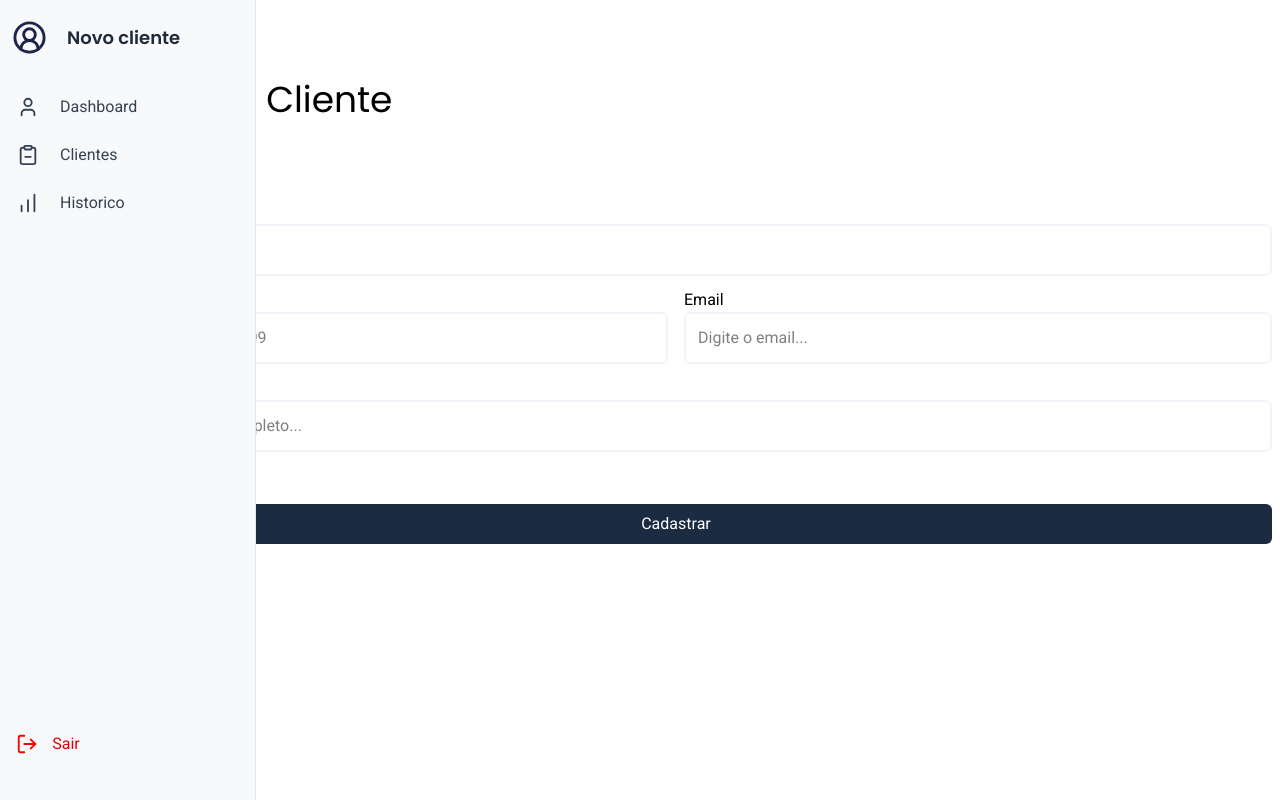
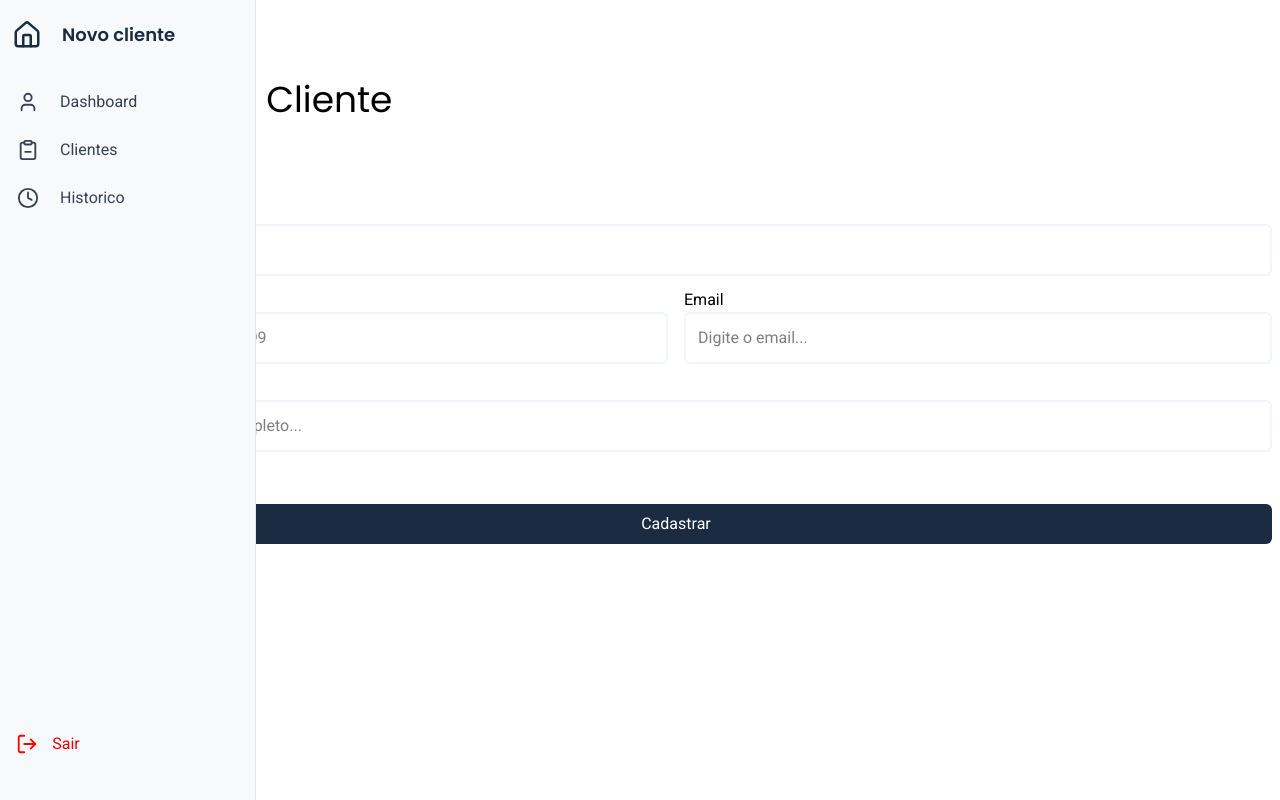
Before and after one commit to duarteeigor/call_flow, a Next.js app: page /dashboard/costumer/new in a window 1280 px wide. Built offline with nearby package versions, Linux system fonts and the light colour scheme; no server answers.

Commit message:
style: changing buttons colors

```diff
--- a/src/components/sidebar/index.tsx
+++ b/src/components/sidebar/index.tsx
@@ -7,6 +7,8 @@ import {
     User,
     CircleUserRound,
     LogOut,
+    Home,
+    Clock
 } from "lucide-react"
 import { signOut } from "next-auth/react"
 import Link from "next/link"
@@ -24,6 +26,7 @@ export function Sidebar({ path }: { path: string }) {
             dashboard: "Dashboard",
             costumer: "Clientes",
             new: "Novo cliente",
+            history: "Histórico"
 
         };
 
@@ -35,7 +38,7 @@ export function Sidebar({ path }: { path: string }) {
     const items = [
         { label: "Dashboard", href: "/dashboard", icon: <User size={22} /> },
         { label: "Clientes", href: "/dashboard/costumer", icon: <ClipboardMinus size={22} /> },
-        { label: "Historico", href: "/dashboard/ticket/history", icon: <ChartNoAxesColumnIncreasing size={22} /> },
+        { label: "Historico", href: "/dashboard/ticket/history", icon: <Clock size={22} /> },
     ]
 
     // Detecta mobile
@@ -86,12 +89,12 @@ export function Sidebar({ path }: { path: string }) {
             >
                 {/* TOP-SIDEBAR */}
                 <div className="flex items-center gap-3 mb-8 px-1 w-full">
-                    <CircleUserRound color="#1E254A" size={35} />
+                    <Link href={"/"}><Home color="#1A2B42" size={30} /></Link>
                     <div
                         className={`overflow-hidden transition-all duration-500 ${open ? "w-40 ml-2" : "w-0"
                             }`}
                     >
-                        <h2 className="text-lg font-semibold text-gray-800 whitespace-nowrap">
+                        <h2 className="text-lg font-semibold text-[#1A2B42] whitespace-nowrap">
                             {getTransalateNamePage()}
                         </h2>
                     </div>
@@ -106,7 +109,7 @@ export function Sidebar({ path }: { path: string }) {
                                 key={item.label}
                                 href={item.href}
                                 className={`flex items-center gap-3 p-2 rounded-md transition-colors duration-300 cursor-pointer ${isActive
-                                    ? "bg-[#6F78F5] text-white"
+                                    ? "bg-[#1A2B42] text-white"
                                     : "text-gray-700 hover:bg-gray-200"
                                     }`}
                             >
```
